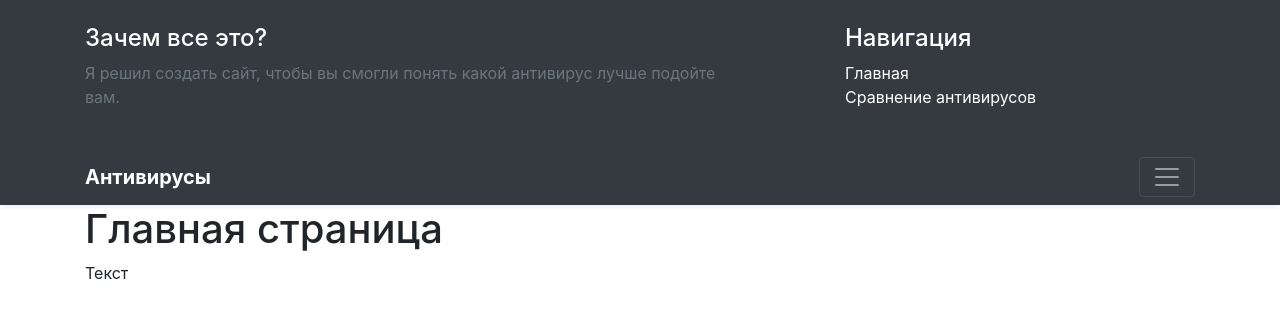
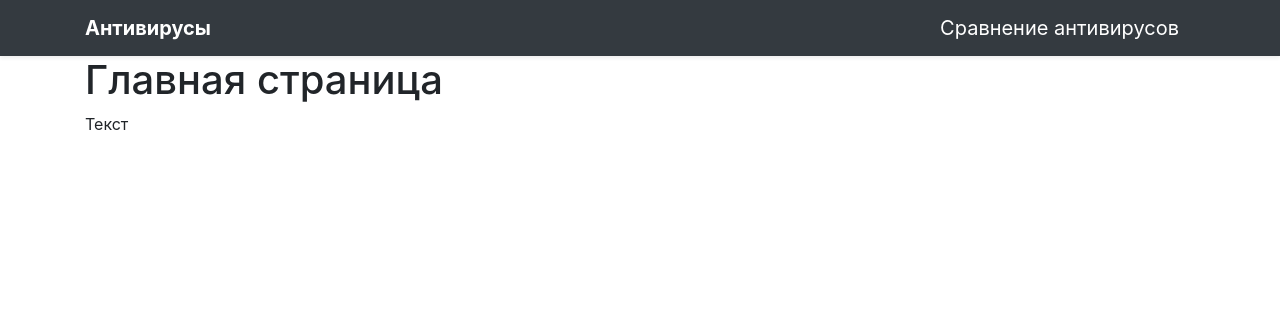
Before and after one commit to Lecy04/root, a Django app: page / in a window 1280 px wide. Shown: the top 318 px of the page. Run offline with Django 3.2, Linux system fonts and the light colour scheme; some libraries are stand-ins or nearby versions.

Commit message:
third server

```diff
--- a/main/templates/main/pattern.html
+++ b/main/templates/main/pattern.html
@@ -9,37 +9,26 @@
 </head>
 <body>
     <header>
-        <div class="bg-dark collapse show" id="navbarHeader" style="height: auto;">
+        <div class="navbar navbar-dark bg-dark shadow-sm">
           <div class="container">
-            <div class="row">
-              <div class="col-sm-8 col-md-7 py-4">
-                <h4 class="text-white">Зачем все это?</h4>
-                <p class="text-muted">Я решил создать сайт, чтобы вы смогли понять какой антивирус лучше подойте вам.</p>
-              </div>
-              <div class="col-sm-4 offset-md-1 py-4">
-                <h4 class="text-white">Навигация</h4>
-                <ul class="list-unstyled">
-                  <li><a href="{% url 'home' %}" class="text-white">Главная</a></li>
-                  <li><a href="{% url 'comparison' %}" class="text-white">Сравнение антивирусов</a></li>
-                </ul>
-              </div>
-            </div>
+
+
+
+            <a href="{%url 'home'%}" class="navbar-brand d-flex align-items-center">
+              <strong>Антивирусы</strong>
+
+              <nav class="d-inline-flex mt-2 mt-md-0 ms-md-auto">
+                <a class="navbar-brand d-flex align-items-center" href="{%url 'comparison'%}">Сравнение антивирусов</a>
+              </nav>
+
+            </a>
           </div>
         </div>
-        <div class="navbar navbar-dark bg-dark shadow-sm">
-          <div class="container">
-            <a href="" class="navbar-brand d-flex align-items-center">
-              <strong>Антивирусы</strong>
-            </a>
-            <button class="navbar-toggler" type="button" data-bs-toggle="collapse" data-bs-target="#navbarHeader" aria-controls="navbarHeader" aria-expanded="true" aria-label="Toggle naviga`tion">
-              <span class="navbar-toggler-icon"></span>
-            </button>
-          </div>
-        </div>
-      </header>
+    </header>
 
       <div class="container">
         {% block content %}{% endblock %}
       </div>
+
 </body>
 </html>
```
